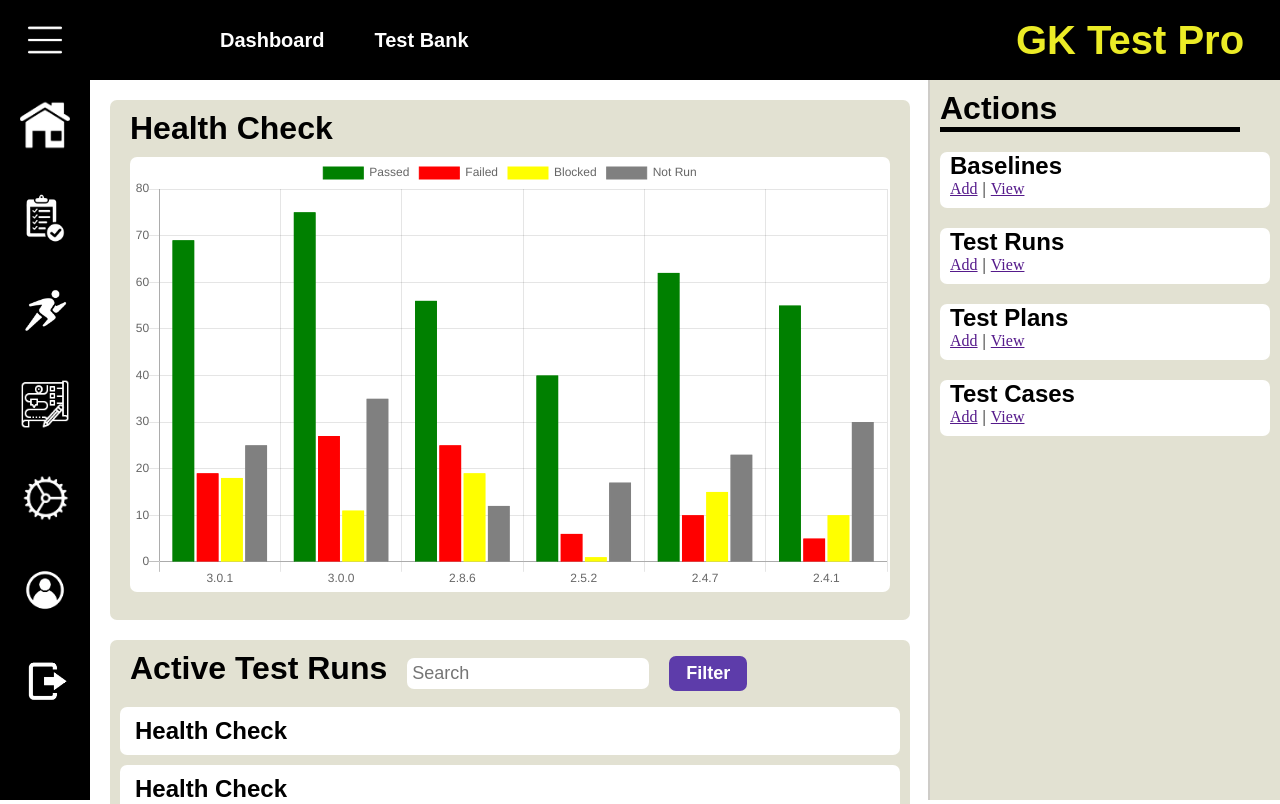
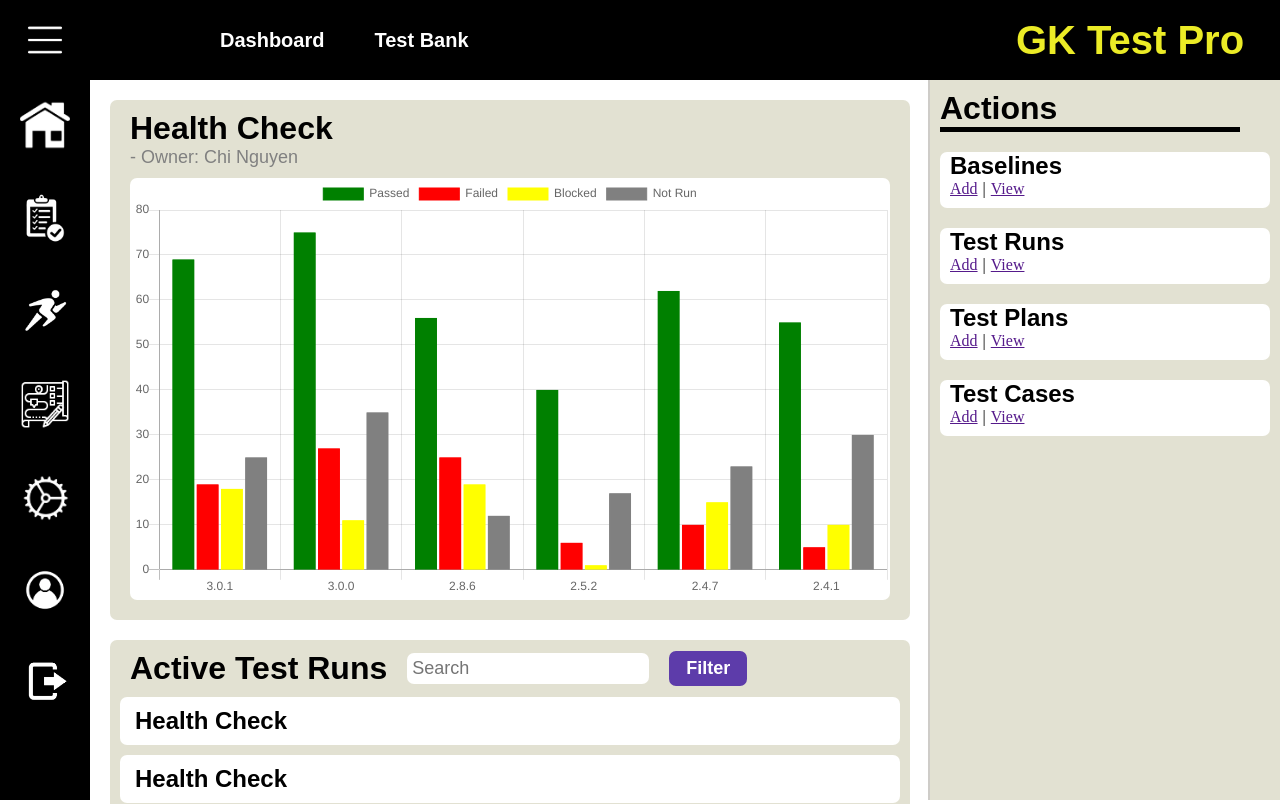
Before and after one commit to dhingraketan/GKTestPro, an Angular app in the folder ui/gkTestPro/: page /project-overview in a window 1280 px wide. Shown: the top 804 px of the page. Built offline with nearby package versions, Linux system fonts and the light colour scheme.

Commit message:
owner added to project UI

```diff
--- a/ui/gkTestPro/src/app/project-overview/project-overview.component.css
+++ b/ui/gkTestPro/src/app/project-overview/project-overview.component.css
@@ -74,8 +74,15 @@
     font-size: xx-large;
     font-weight: 800;
     font-family: Arial, Helvetica, sans-serif;
-    margin-bottom: 10px;
     margin-left: 10px;
+}
+
+.ownr{
+    font-size: large;
+    font-family: Arial, Helvetica, sans-serif;
+    margin-left: 10px;
+    padding-bottom: 10px;
+    color: gray;
 }
 
 .bar-graph {
--- a/ui/gkTestPro/src/app/project-overview/project-overview.component.html
+++ b/ui/gkTestPro/src/app/project-overview/project-overview.component.html
@@ -46,10 +46,10 @@
 
     <div class="report">
       <div class="report-heading">Health Check</div>
+      <div class="ownr">- Owner: Chi Nguyen</div>
       <div class="bar-graph">
         <canvas class="chrt" id="chrt"></canvas>
       </div>
-
     </div>
 
     <div class="projects">
```
